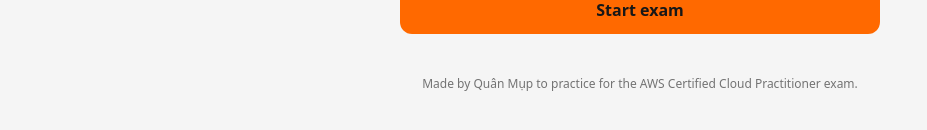
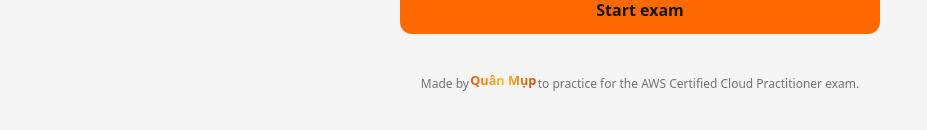
Before and after one commit to qmup/clf-c02, a React (Vite) app: page / in a window 1280 px wide. Shown: the part 594-724 px from the top of the page, without its empty margins (0-927 px from the left). Built offline with nearby package versions, Linux system fonts and the light colour scheme.

Commit message:
Link Quân Mụp to GitHub and add a motion highlight.
Co-authored-by: Cursor <cursoragent@cursor.com>

```diff
--- /dev/null
+++ b/src/components/Credit.tsx
@@ -0,0 +1,18 @@
+const GITHUB_URL = 'https://github.com/qmup'
+
+export function Credit() {
+  return (
+    <p className="text-center text-xs leading-relaxed text-neutral-500">
+      Made by{' '}
+      <a
+        href={GITHUB_URL}
+        target="_blank"
+        rel="noopener noreferrer"
+        className="credit-name inline-block font-semibold"
+      >
+        Quân Mụp
+      </a>{' '}
+      to practice for the AWS Certified Cloud Practitioner exam.
+    </p>
+  )
+}
--- a/src/index.css
+++ b/src/index.css
@@ -16,3 +16,40 @@ body {
 #root {
   max-width: none;
 }
+
+@keyframes credit-shine {
+  0% {
+    background-position: 0% 50%;
+  }
+  100% {
+    background-position: 200% 50%;
+  }
+}
+
+@keyframes credit-bounce {
+  0%,
+  100% {
+    transform: translateY(0) scale(1);
+  }
+  50% {
+    transform: translateY(-3px) scale(1.06);
+  }
+}
+
+.credit-name {
+  background: linear-gradient(90deg, #c2410c, #f59e0b, #ea580c, #fbbf24, #c2410c);
+  background-size: 200% 100%;
+  background-clip: text;
+  -webkit-background-clip: text;
+  color: transparent;
+  animation:
+    credit-shine 2.2s linear infinite,
+    credit-bounce 1.6s ease-in-out infinite;
+}
+
+.credit-name:hover {
+  animation-play-state: paused;
+  text-decoration: underline;
+  text-decoration-color: #ea580c;
+  text-underline-offset: 3px;
+}
--- a/src/screens/Home.tsx
+++ b/src/screens/Home.tsx
@@ -1,5 +1,6 @@
 import { QUESTION_BANK } from '../lib/bank'
 import { Brand } from '../components/Brand'
+import { Credit } from '../components/Credit'
 import { useExamStore } from '../store'
 
 export function Home({ onEnter }: { onEnter: () => void }) {
@@ -72,8 +73,8 @@ export function Home({ onEnter }: { onEnter: () => void }) {
           </button>
         </div>
 
-        <p className="mt-10 text-center text-xs leading-relaxed text-neutral-500">
-          Made by Quân Mụp to practice for the AWS Certified Cloud Practitioner exam.
+        <p className="mt-10">
+          <Credit />
         </p>
       </div>
     </div>
--- a/src/screens/Result.tsx
+++ b/src/screens/Result.tsx
@@ -1,4 +1,5 @@
 import { Brand } from '../components/Brand'
+import { Credit } from '../components/Credit'
 import { QuestionCard } from '../components/Question'
 import { isCorrect, normalizeAnswer } from '../lib/score'
 import { useExamStore } from '../store'
@@ -106,9 +107,9 @@ export function Result({ onHome }: { onHome: () => void }) {
           })}
         </section>
 
-        <p className="mt-8 pb-4 text-center text-xs leading-relaxed text-neutral-500">
-          Made by Quân Mụp to practice for the AWS Certified Cloud Practitioner exam.
-        </p>
+        <div className="mt-8 pb-4">
+          <Credit />
+        </div>
       </div>
     </div>
   )
```
